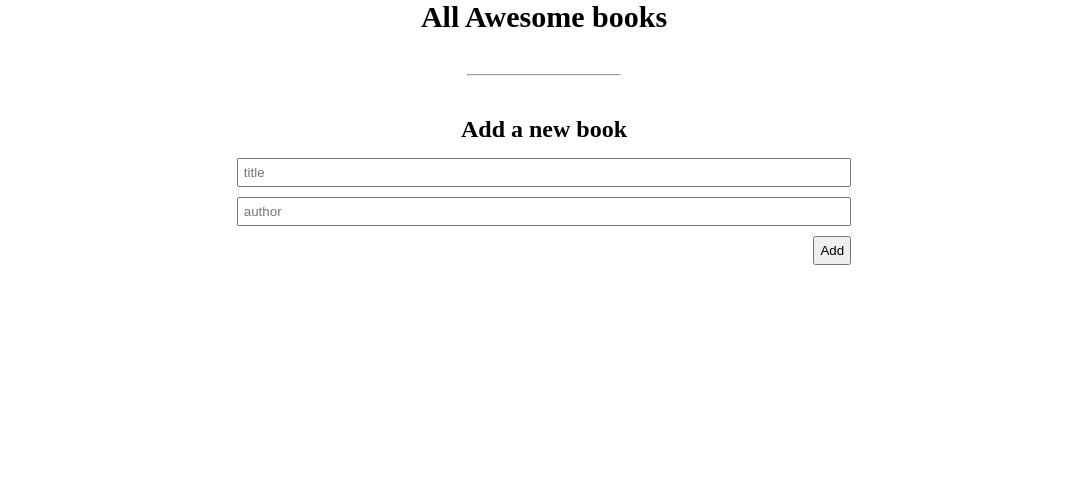
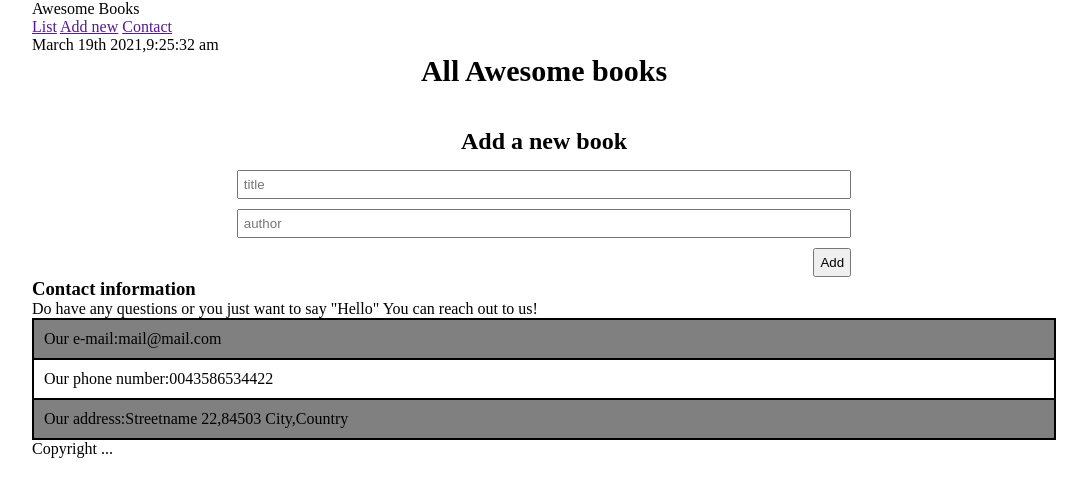
Before and after one commit to ragangithub/Awesome-books, a website: page index.html in a window 1280 px wide. Shown: the whole page, without its empty margins (96-1183 px from the left). Drawn offline with Linux system fonts and the light colour scheme.

Commit message:
Update html files

```diff
--- a/index.html
+++ b/index.html
@@ -8,16 +8,51 @@
     <link rel="stylesheet" href="./style.css" />
   </head>
   <body>
+    <header>
+      <nav>
+        <div>Awesome Books</div>
+        <div>
+          <a href="" class="list active">List</a>
+          <a href="" class="add">Add new</a>
+          <a href="" class="contact">Contact</a>
+        </div>
+      </nav>
+      <p>March 19th 2021,9:25:32 am</p>
+    </header>
+    <section class="show-book">
       <h1>All Awesome books</h1>
       <ul></ul>
+    </section>
 
-    <hr />
+    <section class="add-book">
       <form id="add-book-form">
         <h2>Add a new book</h2>
         <input type="text" id="title-input" placeholder="title" class="text" />
-      <input type="text" id="author-input" class="text" placeholder="author" />
+        <input
+          type="text"
+          id="author-input"
+          class="text"
+          placeholder="author"
+        />
         <button type="submit">Add</button>
       </form>
+    </section>
+
+    <section id="contact-section">
+      <h3>Contact information</h3>
+      <p>
+        Do have any questions or you just want to say "Hello" You can reach out
+        to us!
+      </p>
+
+      <ul>
+        <li>Our e-mail:mail@mail.com</li>
+        <li>Our phone number:0043586534422</li>
+        <li>Our address:Streetname 22,84503 City,Country</li>
+      </ul>
+    </section>
+
+    <footer>Copyright <span>...</span></footer>
     <script src="./script.js"></script>
   </body>
 </html>
```
Lines whose indentation alone changed are shown as unchanged.
